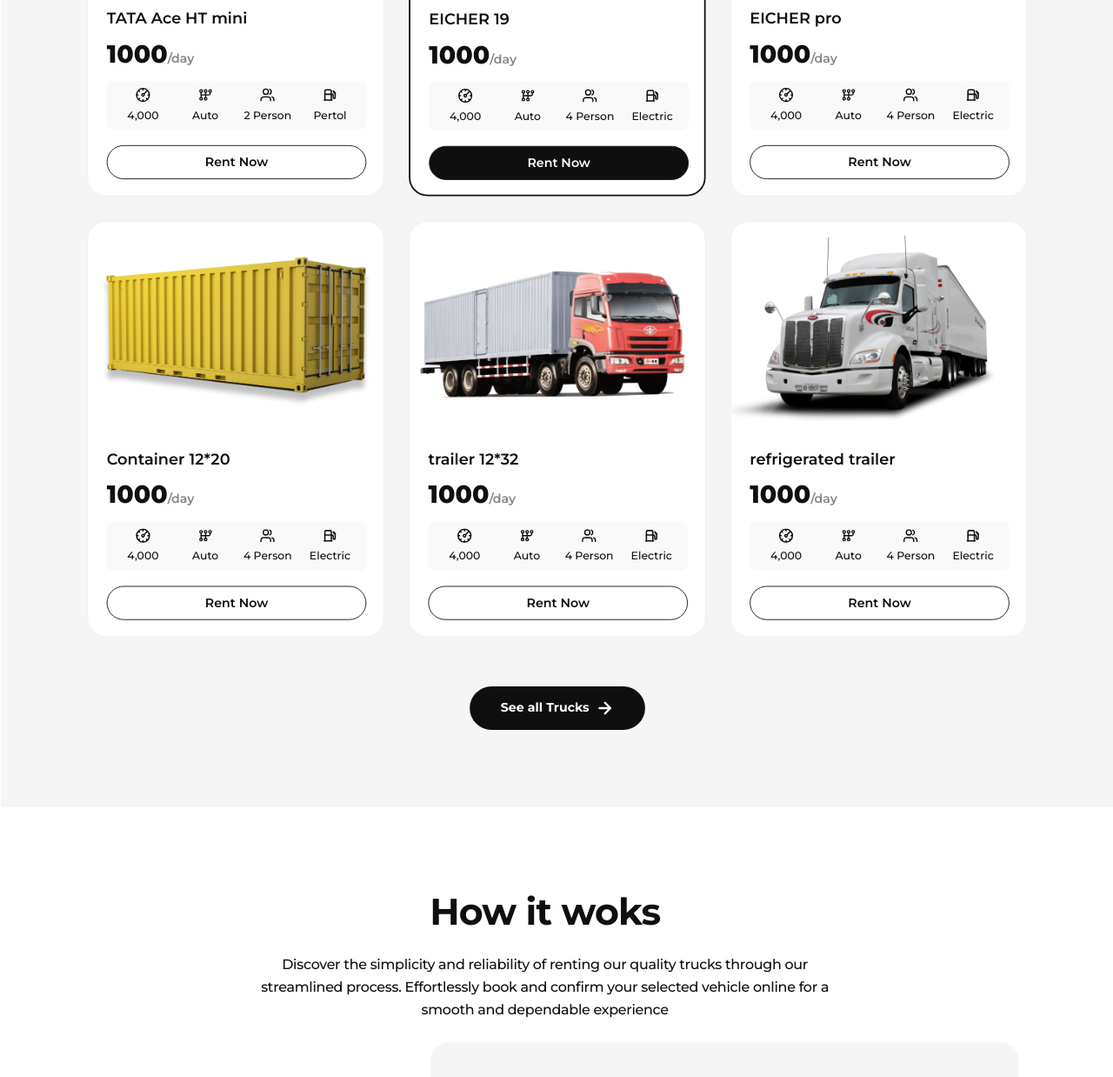
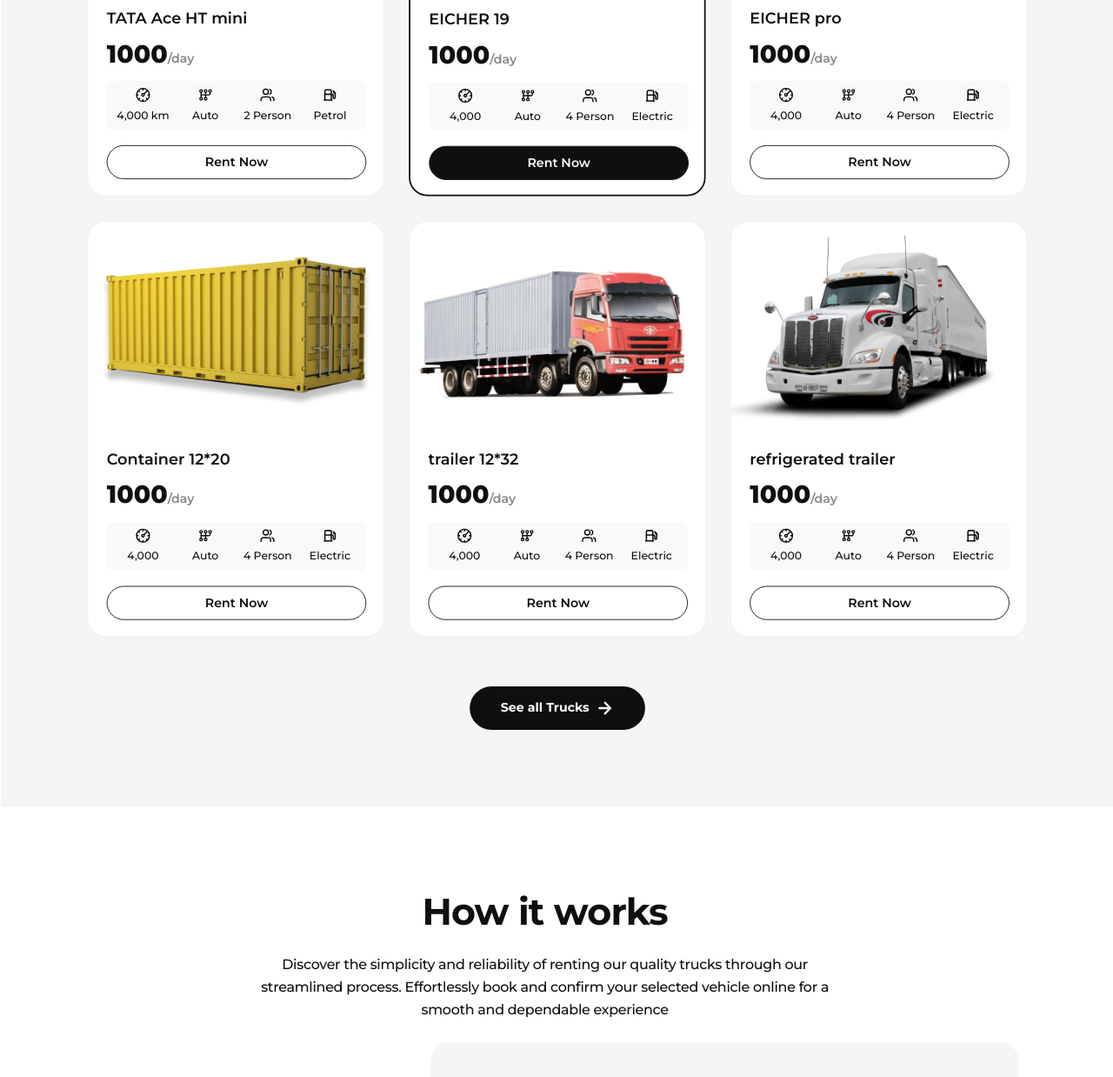
Before and after one commit to 21H2/TruckBhai, a plain HTML site: page index.html in a window 1280 px wide. Shown: the part 1994-3232 px from the top of the page at 87% size. Drawn offline with nearby package versions, Linux system fonts and the light colour scheme.

Commit message:
fix: clean up vehicle and process copy

```diff
--- a/index.html
+++ b/index.html
@@ -125,10 +125,10 @@
       <p class="name">TATA Ace HT mini</p>
       <p class="price">1000<small>/day</small></p>
       <div class="specs">
-        <div class="spec"><img src="images/icon-speedometer.svg" alt="" width="20" height="20" /><span>4,000</span></div>
+        <div class="spec"><img src="images/icon-speedometer.svg" alt="" width="20" height="20" /><span>4,000 km</span></div>
         <div class="spec"><img src="images/icon-gearbox.svg" alt="" width="20" height="20" /><span>Auto</span></div>
         <div class="spec"><img src="images/icon-users.svg" alt="" width="20" height="20" /><span>2 Person</span></div>
-        <div class="spec"><img src="images/icon-fuel.svg" alt="" width="20" height="20" /><span>Pertol</span></div>
+        <div class="spec"><img src="images/icon-fuel.svg" alt="" width="20" height="20" /><span>Petrol</span></div>
       </div>
       <button class="btn-dark book" type="button">
         Rent Now
@@ -211,7 +211,7 @@
       <section class="abs" style="left:81px;top:3391px;width:1248px;height:838px">
       <div class="abs" style="left:476px;top:200px;width:761px;height:638px;border-radius:24px;background:#f5f5f5"></div>
       <div class="section-head" style="left:50%;top:0">
-        <p class="title-48">How it woks</p>
+        <p class="title-48">How it works</p>
         <p class="body-18" style="width:743px">
           Discover the simplicity and reliability of renting our quality trucks through our streamlined process.
           Effortlessly book and confirm your selected vehicle online for a smooth and dependable experience
```
Also changed, not shown: about.html (+1 -1 lines), vehicle-models.html (+2 -2 lines).
